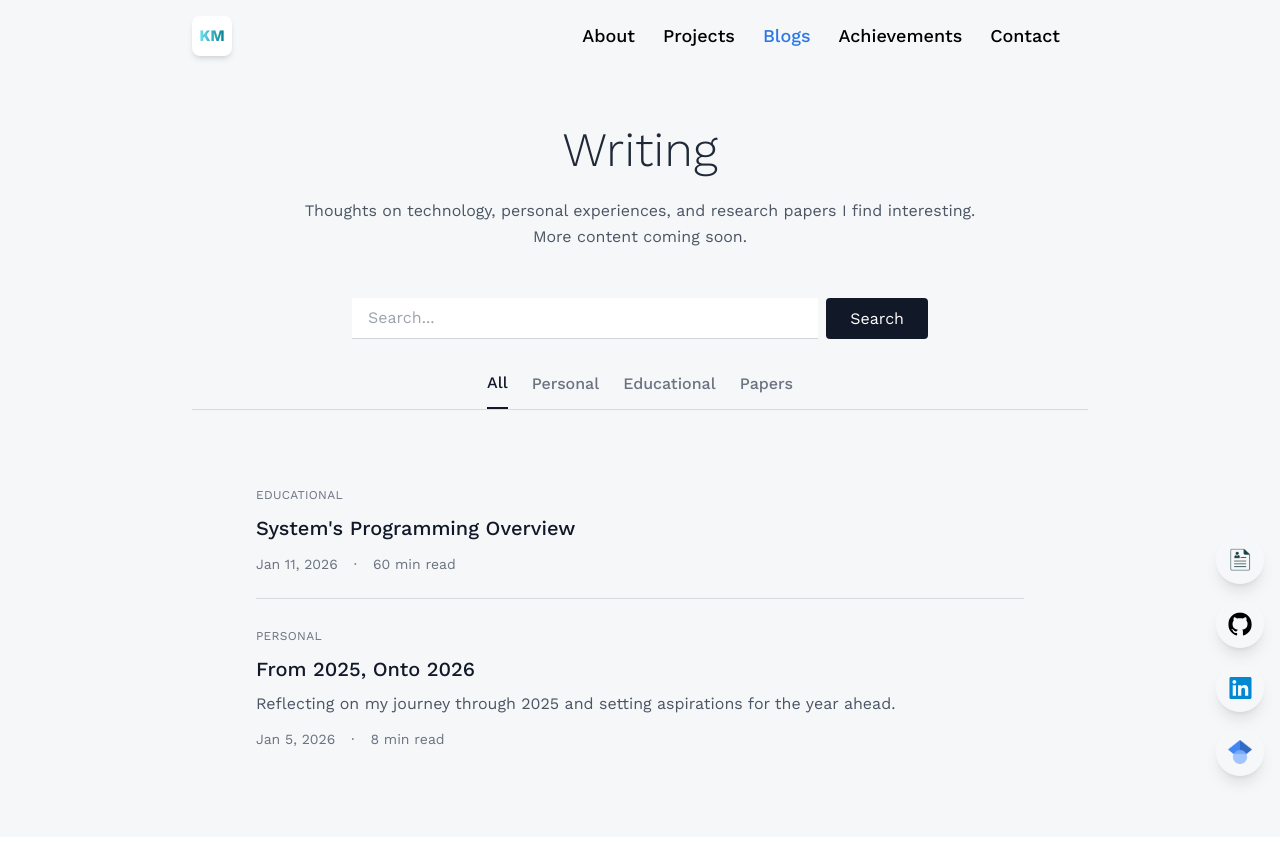
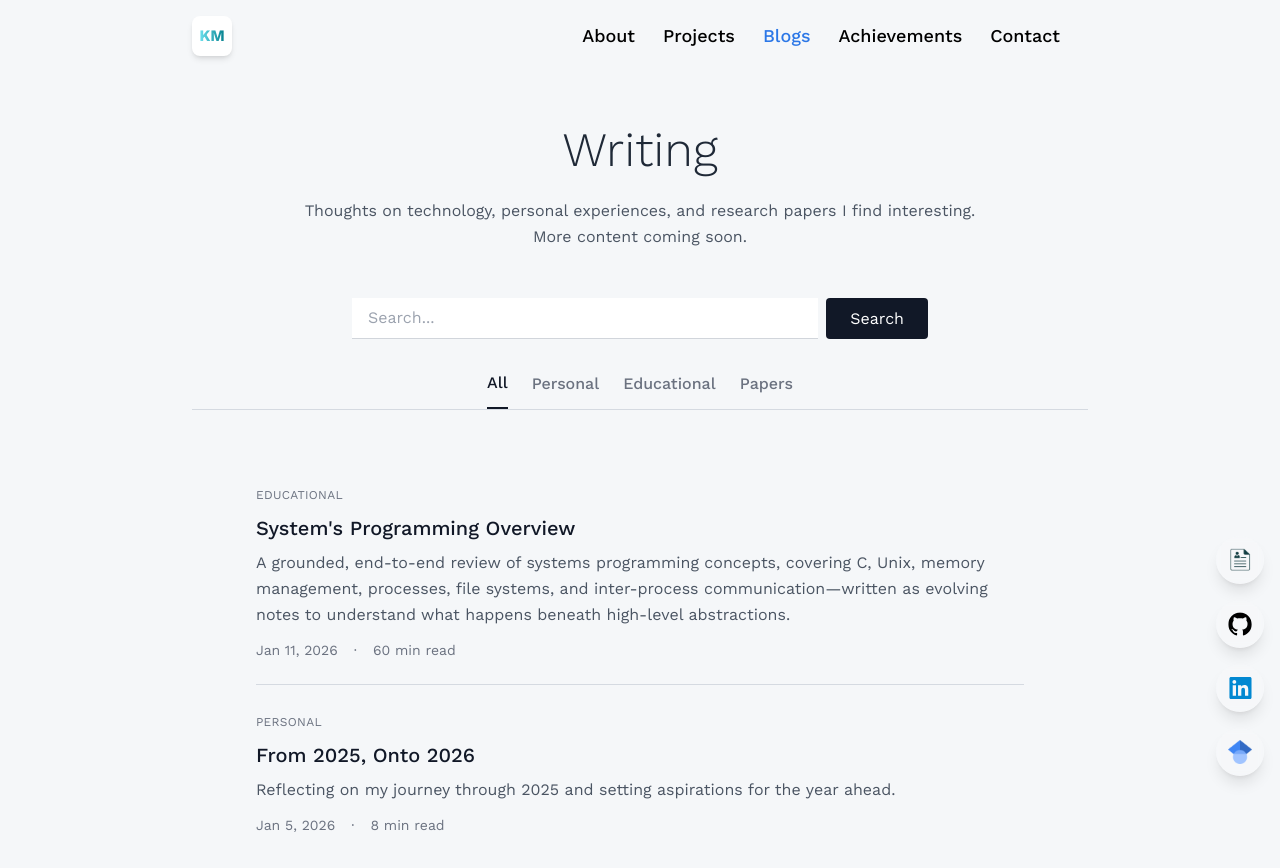
Before and after one commit to Khushi-Malik/KhushiPersonalWebsite, a React (Vite) app in the folder khushi-portfolio/: page /blog in a window 1280 px wide. Shown: the top 868 px of the page. Before the commit the page ends 837 px from the top, so only its background shows below. Built offline with nearby package versions, Linux system fonts and the light colour scheme.

Commit message:
Updating tags for better search

```diff
--- a/khushi-portfolio/src/blogs/index.js
+++ b/khushi-portfolio/src/blogs/index.js
@@ -5,7 +5,7 @@ export const personalBlogs = [
         excerpt: "Reflecting on my journey through 2025 and setting aspirations for the year ahead.",
         date: "2026-01-05",
         readTime: "8 min read",
-        tags: ["Personal", "Reflection"],
+        tags: ["Personal", "Reflection", "2025", "Goals", "university"],
         category: "personal",
         contentFile: "blog-1-from-2025-onto-2026.md"  // Added this
     },
@@ -15,10 +15,10 @@ export const educationalBlogs = [
     {
         id: 2,
         title: "System's Programming Overview",
-        excerpt: "",
+        excerpt: "A grounded, end-to-end review of systems programming concepts, covering C, Unix, memory management, processes, file systems, and inter-process communication—written as evolving notes to understand what happens beneath high-level abstractions.",
         date: "2026-1-11",
         readTime: "60 min read",
-        tags: ["Educational", "Low-level programming", "C", "bash"],
+        tags: ["Educational", "operating-systems", "systems-programming", "low-level-programming", "c-programming", "unix", "memory-management", "processes", "file-systems", "file-descriptors", "pipes", "signals", "debugging", "gcc", "bash", "makefile"],
         category: "educational",
         contentFile: "blog-2-systems-programming.md"
     }
```
